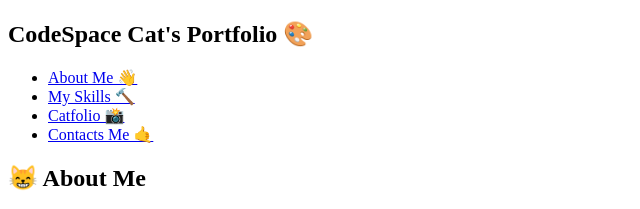
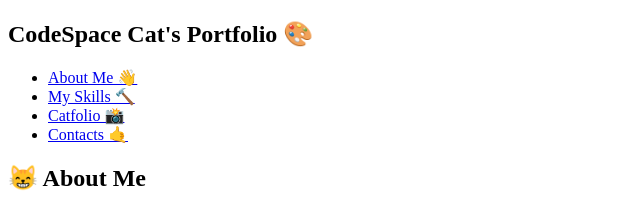
Before and after one commit to mabenathokozile1-gif/THOMAB25553_PT02508_A_Thokozile_Mabena_SDF02, a plain HTML site: page index.html in a window 1280 px wide. Shown: the top 209 px of the page, 0-640 px from the left. Drawn offline with Linux system fonts and the light colour scheme.

Commit message:
Modified the nav link , unordered list

```diff
--- a/index.html
+++ b/index.html
@@ -21,7 +21,7 @@
           <li><a href="#about-me">About Me &#128075;</a></li>
           <li><a href="#my-skills"> My Skills &#128296;</a></li>
           <li><a href="#catfolio">Catfolio &#128248;</a></li>
-          <li><a href="#contact-me">Contacts Me &#129305;</a></li>
+          <li><a href="#contacts">Contacts &#129305;</a></li>
         </ul>
       </nav>
     </header>
@@ -90,7 +90,7 @@
 
     <!--Contact Me section-->
 
-    <section id="contact-me">
+    <section id="contacts">
       <h2>&#x1F57F; Contact Me</h2>
       <form>
         <label for="name">Name:</label>
```
